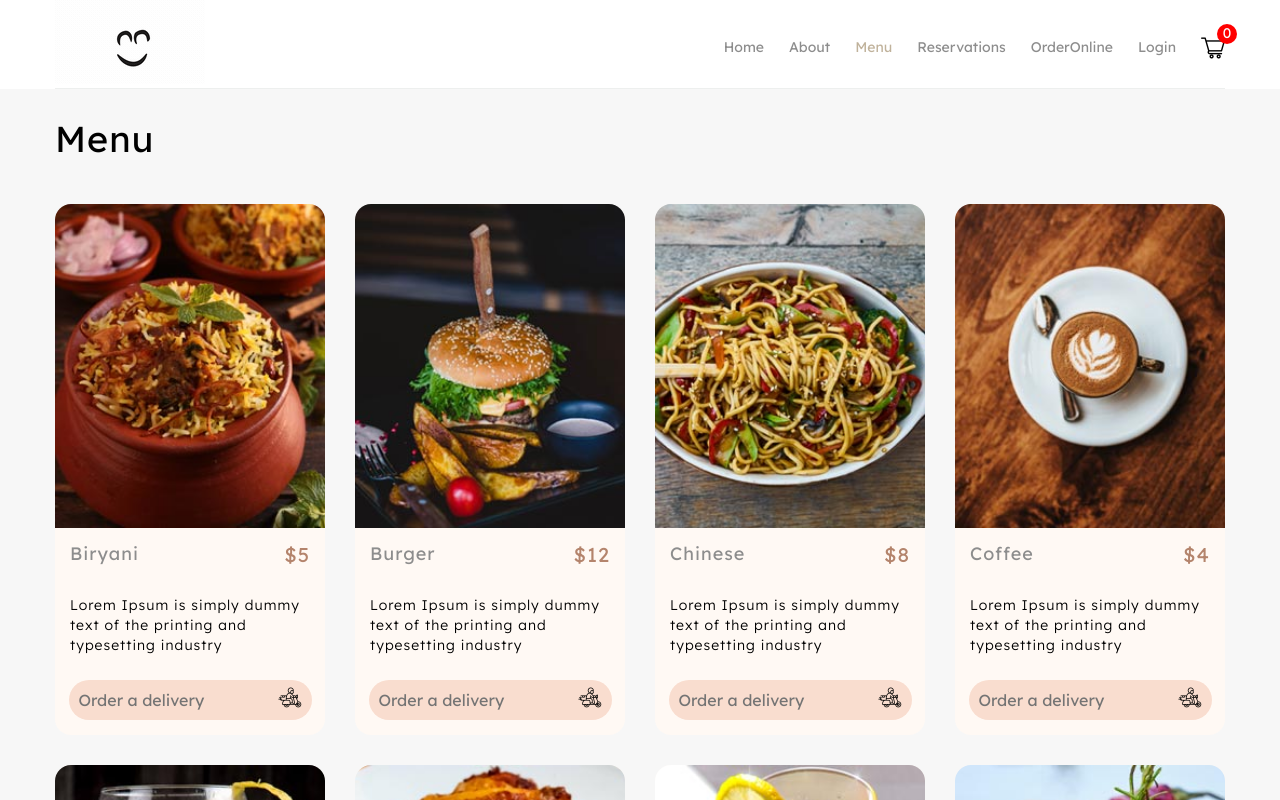
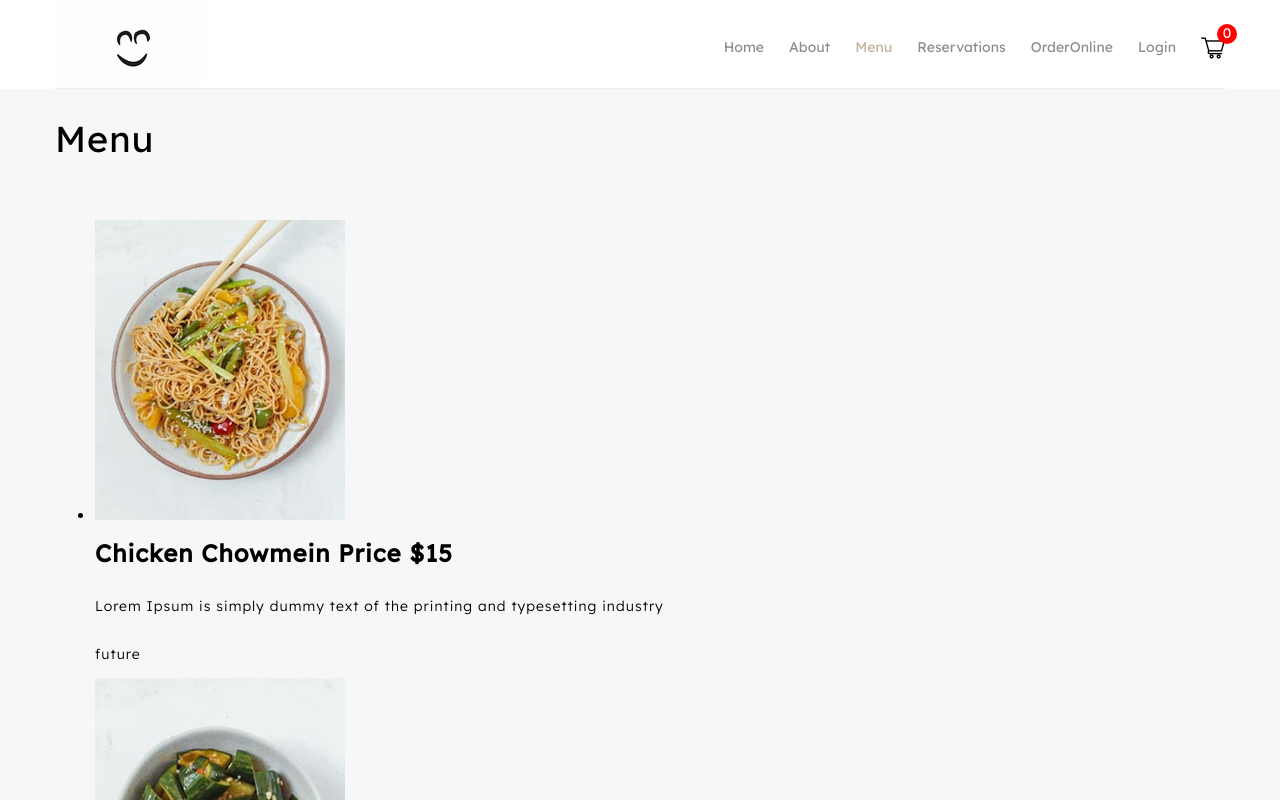
Before and after one commit to itsmewaqas/shoppingWebApp, a React (Create React App) app: page /Menu in a window 1280 px wide. Shown: the top 800 px of the page. Built offline with nearby package versions, Linux system fonts and the light colour scheme.

Commit message:
new changes done

```diff
--- a/src/components/Home.jsx
+++ b/src/components/Home.jsx
@@ -79,10 +79,10 @@ function Home() {
         <h2>This Weeks specials!<button className='btn1' onClick={() => gotoMenu()}>Online Menu</button></h2>
       </div>
       <div className='container'>
-        <ProductCart
+        {/* <ProductCart
           data={finalData}
           addToCart={(item) => addItem(item)}
-        />
+        /> */}
       </div>
       <div className='testimonialsBlock'>
         <div className='container'>
--- a/src/components/Menu.jsx
+++ b/src/components/Menu.jsx
@@ -1,9 +1,10 @@
 import { type } from '@testing-library/user-event/dist/type';
-import React, { useState, useEffect, useCallback } from 'react';
-import productList from '../sharedComponents/ProductList';
+import React, { useState, useEffect, useCallback, Fragment } from 'react';
+import RestaurantList from '../sharedComponents/RestaurantList';
 import ProductCart from '../sharedComponents/ProductCart';
 import { connect, useSelector, useDispatch } from 'react-redux';
 import { addToCart } from '../redux/Actions/index';
+import Pagination from 'rc-pagination';
 
 function Menu(props) {
 
@@ -21,6 +22,28 @@ function Menu(props) {
     ))
   }
 
+  // data filter
+  //const filterProductList = RestaurantList.filter(x => x.itemType == 'future');
+
+  // data get randomly
+ // const RestaurantListRandom = RestaurantList.sort(() => Math.random() - Math.random()).slice(0, 5);
+
+
+  const result = RestaurantList
+    .map(item => ({
+      ...item,
+      menuList: item.menuList
+        .filter(child => child.itemType == 'future'),
+    }))
+
+
+
+
+  const resultShowRandom = result.sort(() => Math.random() - Math.random()).slice(0, 2);
+  console.log(resultShowRandom);
+
+
+
   useEffect(() => {
   }, []);
 
@@ -30,10 +53,29 @@ function Menu(props) {
         <h3>Menu</h3>
       </div>
       <div className='container'>
-        <ProductCart
-          data={productList}
-          addToCart={(item) => addItem(item)}
-        />
+        {/* <ProductCart
+          data={RestaurantListRandom}
+        /> */}
+
+
+        <ul>
+          {resultShowRandom.map((item, index) => (
+            <Fragment key={index.toString()}>
+              {item.menuList.map((item, index) => (
+                <li key={index.toString()}>
+                  <img src={item.itemImg} alt="" />
+                  <h1>{item.itemName} <span>Price ${item.itemPrice}</span></h1>
+                  <p>{item.itemDescription}</p>
+                  <p>{item.itemType}</p>
+                  {/* <button className='addBtn2'
+                    disabled={data.addtocart.cardData.some((x) => (x.id == item.id))}
+                    onClick={() => addItem(item)}>Add To Cart</button> */}
+                </li>
+              ))}
+            </Fragment>
+          ))}
+        </ul>
+
       </div>
     </div>
   );
--- a/src/components/OrderOnlineDetails.jsx
+++ b/src/components/OrderOnlineDetails.jsx
@@ -49,7 +49,6 @@ function OrderOnlineDetails(props) {
     <div>
       <div className='container clearfix'>
         <h3>{itemDetail.name}</h3>
-
         <div className='reservationListBlock' style={{ marginTop: '50px' }}>
           <ul>
             {filterMenu.map((item, index) => (
--- a/src/components/Reservations.jsx
+++ b/src/components/Reservations.jsx
@@ -125,7 +125,6 @@ function OrderOnline(props) {
     }
   }
 
-
   //pagination code start
   const [perPage, setPerPage] = useState(10);
   const [size, setSize] = useState(perPage);
--- a/src/sharedComponents/ProductCart.jsx
+++ b/src/sharedComponents/ProductCart.jsx
@@ -1,58 +1,232 @@
-import React, { useState, useEffect } from 'react';
-import productList from '../sharedComponents/ProductList';
+import React, { useState, useEffect, useCallback } from 'react';
+import {
+  useNavigate,
+  Link
+} from "react-router-dom";
+import RestaurantList from '../sharedComponents/RestaurantList';
+import LocationSelect from '../sharedComponents/LocationSelect';
+import { ToastContainer, toast } from 'react-toastify';
+import 'react-toastify/dist/ReactToastify.css';
 import { connect, useSelector, useDispatch } from 'react-redux';
-import { itemIncrement, itemDecrement } from '../redux/Actions/index';
+import { addToRestaurant, removeoRestaurant } from '../redux/Actions/index';
 
 function ProductCart(props) {
 
+  let navigate = useNavigate();
   const dispatch = useDispatch();
+
   const data = useSelector((state) => {
     return state
   });
 
-  const addExistingItem = (item) => {
-    console.log('call addExistingItem', item);
-    dispatch(itemIncrement(
-      item
+  const notify = () => toast.error("Please Select Branch", {
+    position: "bottom-right",
+    theme: "dark"
+  });
+
+  const [getLocation, SetgetLocation] = useState('');
+  const [selectErr, SetselectErr] = useState(false);
+  const [getid, Setgetid] = useState('');
+
+  const selectLoction = (e, id) => {
+    if (e.target.value == "Select") {
+      notify()
+    }
+    else {
+      Setgetid(id);
+      SetgetLocation(e.target.value);
+    }
+  };
+
+  const goToRestaurantDetail = (item) => {
+    if (getLocation == '' || item.id != getid) {
+      SetselectErr({ selectErr: true });
+      notify()
+    }
+    else {
+      const filterBranch = item.branches.filter((x) => x == getLocation);
+      const dataFilter = {
+        id: item.id,
+        category: item.category,
+        name: item.name,
+        branches: filterBranch == '' ? item.branches : filterBranch,
+        picture: item.picture,
+        rating: item.rating,
+        menuList: item.menuList,
+      }
+      dispatch(addToRestaurant(
+        dataFilter
+      ))
+      navigate('/OrderOnlineDetails', { state: dataFilter });
+    }
+  }
+
+  const goToSelectedMenu = (item) => {
+    navigate('/OrderOnlineDetails', { state: item });
+  }
+
+  const cancelRes = (item) => {
+    dispatch(removeoRestaurant(
+      item.id
     ))
   }
 
-  const removeExistingItem = (item) => {
-    console.log('call removeExistingItem', item);
-    dispatch(itemDecrement(
-      item
-    ))
-  }
+
 
   useEffect(() => {
-  }, [])
+  }, []);
+
 
   return (
     <div>
-      <ul className='productList'>
+      <ToastContainer />
+        <div className='reservationListBlock' style={{ marginTop: '50px' }}>
+          <ul>
             {props.data?.map((item, index) => (
               <li key={index.toString()}>
-            <img src={item.productImg} alt="" />
-            <h3>{item.productTitle}<span>${item.productPrice}</span></h3>
-            <p>{item.productDescription}</p>
-            {/* {props.visibilityCtrl && <div></div>} */}
-            {data.addtocart.cardData.filter(x => x.id == item.id).map(em => (
-              <div className='qtyCtrl'>
-                <button className='miniBtn' onClick={() => removeExistingItem(item)}>-</button>
-                <p> Qty: {em.quantity}</p>
-                <button className='miniBtn' onClick={() => addExistingItem(item)}>+</button>
-              </div>
-            ))}
+                <img src={item.picture} alt="" />
+                <h1>{item.name}
+                  <span><img src={require('../assets/img/star2.png')} alt='' /> {item.rating}</span></h1>
+                <LocationSelect
+                  menuData={item.branches}
+                  handleDropdown={(e) => selectLoction(e, item.id)} />
+                {data.addRestaurant.restaurantData.some((x) => (x.id == item.id)) ?
                   <button
-              disabled={data.addtocart.cardData.some((x) => (x.id == item.id))}
-              onClick={() => props.addToCart(item)}>Order a delivery
-              <img src={require('../assets/img/fast-delivery.png')} alt="" />
+                    className='editBtn'
+                    disabled={
+                      data.addRestaurant.restaurantData.length == 0 ? true :
+                        data.addtocart.cardData.length == 0 ? true :
+                          data.addRestaurant.restaurantData.some((x) => (x.id !== item.id))
+                    }
+                    onClick={() => goToSelectedMenu(item)}>
+                    <img src={require('../assets/img/basket.png')} title='Edit' alt="" />
                   </button>
+                  :
+                  <button
+                    className='addBtn'
+                    disabled={data.addRestaurant.restaurantData.some((x) => (x.id !== item.id))}
+                    onClick={() => goToRestaurantDetail(item)}>
+                    <img src={require('../assets/img/add.png')} title='Add' alt="" />
+                  </button>
+                }
+                {data.addRestaurant.restaurantData.some((x) => (x.id == item.id)) ?
+                  <button
+                    disabled={
+                      data.addtocart.cardData.length > 0 ? true : false}
+                    className='cancelBtn' onClick={() => cancelRes(item)}>
+                    <img src={require('../assets/img/reset.png')} title='Reset' alt="" />
+                  </button>
+                  : null}
               </li>
             ))}
           </ul>
-    </div >
+        </div>
+    </div>
   );
 }
 
+
+
+
 export default ProductCart;
+
+
+
+
+
+
+
+
+
+
+
+
+
+
+
+
+
+
+
+
+
+
+
+
+
+
+
+
+
+
+
+
+
+
+
+
+
+
+
+
+
+
+
+// import React, { useState, useEffect } from 'react';
+// import productList from '../sharedComponents/ProductList';
+// import { connect, useSelector, useDispatch } from 'react-redux';
+// import { itemIncrement, itemDecrement } from '../redux/Actions/index';
+
+// function ProductCart(props) {
+
+//   const dispatch = useDispatch();
+//   const data = useSelector((state) => {
+//     return state
+//   });
+
+//   const addExistingItem = (item) => {
+//     console.log('call addExistingItem', item);
+//     dispatch(itemIncrement(
+//       item
+//     ))
+//   }
+
+//   const removeExistingItem = (item) => {
+//     console.log('call removeExistingItem', item);
+//     dispatch(itemDecrement(
+//       item
+//     ))
+//   }
+
+//   useEffect(() => {
+//   }, [])
+
+//   return (
+//     <div>
+//       <ul className='productList'>
+//         {props.data?.map((item, index) => (
+//           <li key={index.toString()}>
+//             <img src={item.productImg} alt="" />
+//             <h3>{item.productTitle}<span>${item.productPrice}</span></h3>
+//             <p>{item.productDescription}</p>
+//             {/* {props.visibilityCtrl && <div></div>} */}
+//             {data.addtocart.cardData.filter(x => x.id == item.id).map(em => (
+//               <div className='qtyCtrl'>
+//                 <button className='miniBtn' onClick={() => removeExistingItem(item)}>-</button>
+//                 <p> Qty: {em.quantity}</p>
+//                 <button className='miniBtn' onClick={() => addExistingItem(item)}>+</button>
+//               </div>
+//             ))}
+//             <button
+//               disabled={data.addtocart.cardData.some((x) => (x.id == item.id))}
+//               onClick={() => props.addToCart(item)}>Order a delivery
+//               <img src={require('../assets/img/fast-delivery.png')} alt="" />
+//             </button>
+//           </li>
+//         ))}
+//       </ul>
+//     </div >
+//   );
+// }
+
+// export default ProductCart;
```
Also changed, not shown: src/components/About.jsx (+66 -1 lines), src/components/OrderOnline.jsx (line endings or trailing spaces), src/components/mapExample.txt. Lines whose indentation alone changed are shown as unchanged.
